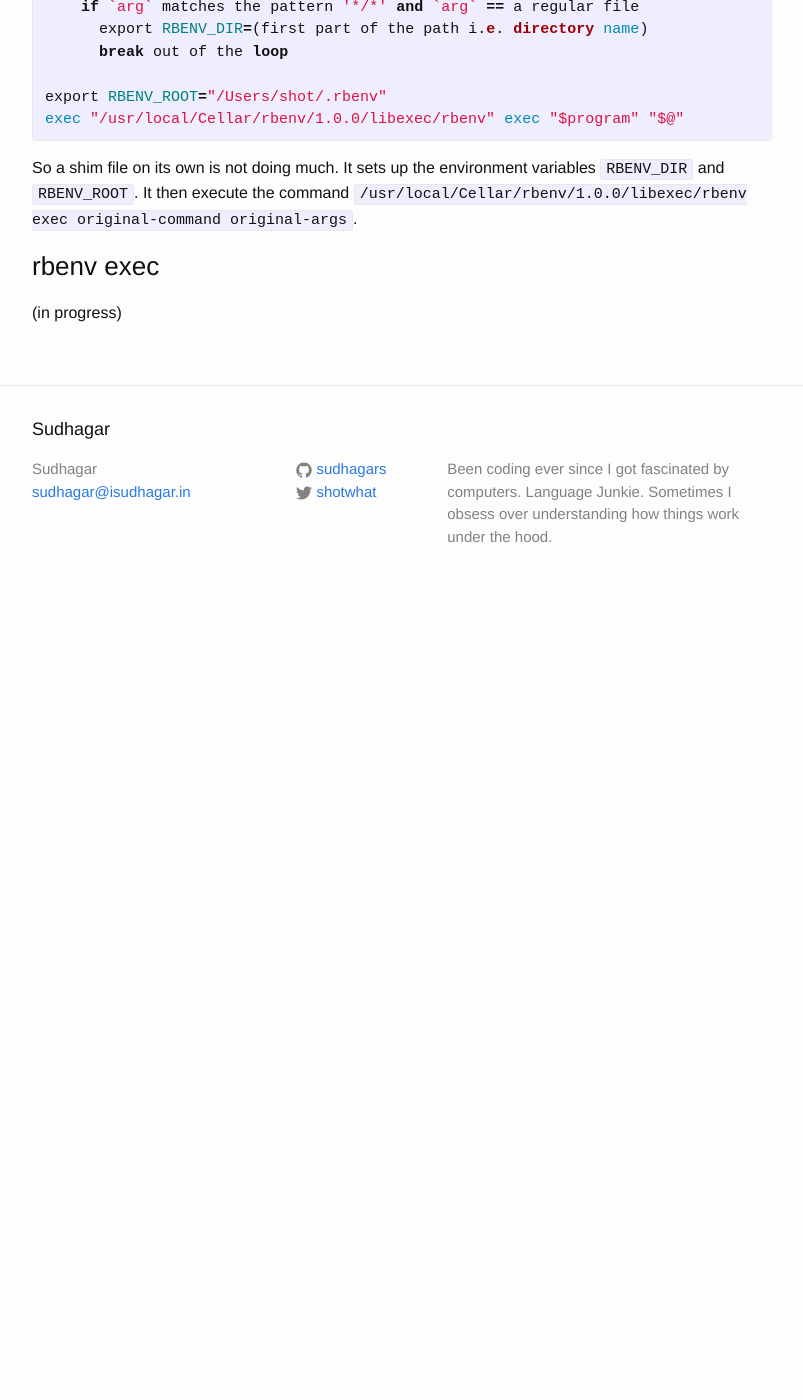
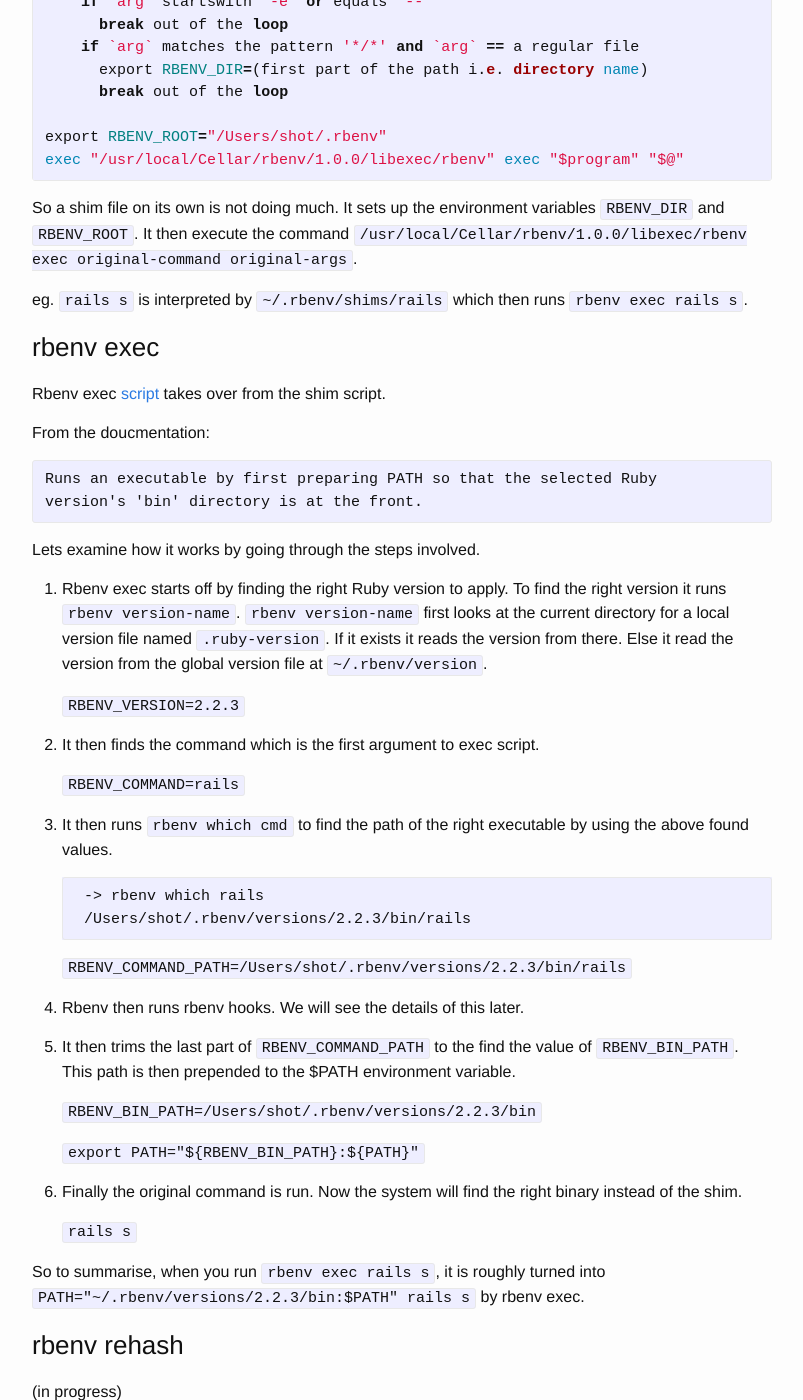
Before and after one commit to SudhagarS/sudhagars.github.io, a Jekyll site: the page built from _posts/2016-07-22-rbenv-internals.markdown, in a window 1280 px wide and 1400 px high, scrolled down 1927 px. Shown: the whole window, without its empty margins (238-1041 px from the left). Built offline with Jekyll 4.4.1, drawn with Linux system fonts in a browser that asks for light colours; before the commit the page ends 2535 px from its top, so only the background shows below that; some of the changed text lies outside the part shown.

Commit message:
Edited rbenv internals

```diff
--- a/_posts/2016-07-22-rbenv-internals.markdown
+++ b/_posts/2016-07-22-rbenv-internals.markdown
@@ -17,9 +17,11 @@ I deleted the file, did a rehash and everything worked fine. I have run across i
 
 `rbenv` is really simple at its core. You install different ruby versions with `rbenv install version` and pick a version for a specific project with `rbenv local version` and set a global ruby version with `rbenv global version`.
 
+Rbenv puts different Ruby versions in `~/.rbenv/versions`.
+
 ### Shims
 
-If you go into ~/.rbenv, you will find two directories `shims` and `versions`. Shims? What is it? Here is its [wikipedia](https://en.wikipedia.org/wiki/Shim_(computing)) description.
+If you go into ~/.rbenv, you will find another directory `shims`. Shims? What is it? Here is its [wikipedia](https://en.wikipedia.org/wiki/Shim_(computing)) description.
 
 > *In computer programming, a shim is a small library that transparently intercepts API calls and changes the arguments passed, handles the operation itself, or redirects the operation elsewhere.*
 
@@ -76,6 +78,49 @@ exec "/usr/local/Cellar/rbenv/1.0.0/libexec/rbenv" exec "$program" "$@"
 
 So a shim file on its own is not doing much. It sets up the environment variables `RBENV_DIR` and `RBENV_ROOT`. It then execute the command `/usr/local/Cellar/rbenv/1.0.0/libexec/rbenv exec original-command original-args`.
 
+eg. `rails s` is interpreted by `~/.rbenv/shims/rails` which then runs `rbenv exec rails s`.
+
 ### rbenv exec
 
+Rbenv exec [script](https://github.com/rbenv/rbenv/blob/master/libexec/rbenv-exec) takes over from the shim script.
+
+From the doucmentation:
+{% highlight html %}
+Runs an executable by first preparing PATH so that the selected Ruby
+version's 'bin' directory is at the front.
+{% endhighlight %}
+
+Lets examine how it works by going through the steps involved.
+
+1. Rbenv exec starts off by finding the right Ruby version to apply. To find the right version it runs `rbenv version-name`. `rbenv version-name` first looks at the current directory for a local version file named `.ruby-version`. If it exists it reads the version from there. Else it read the version from the global version file at `~/.rbenv/version`.
+
+    `RBENV_VERSION=2.2.3`
+
+2. It then finds the command which is the first argument to exec script.
+
+    `RBENV_COMMAND=rails`
+
+3. It then runs `rbenv which cmd` to find the path of the right executable by using the above found values.
+
+        -> rbenv which rails
+        /Users/shot/.rbenv/versions/2.2.3/bin/rails
+
+      `RBENV_COMMAND_PATH=/Users/shot/.rbenv/versions/2.2.3/bin/rails`
+
+4. Rbenv then runs rbenv hooks. We will see the details of this later.
+
+5. It then trims the last part of `RBENV_COMMAND_PATH` to the find the value of `RBENV_BIN_PATH`. This path is then prepended to the $PATH environment variable.
+
+      `RBENV_BIN_PATH=/Users/shot/.rbenv/versions/2.2.3/bin`
+
+      `export PATH="${RBENV_BIN_PATH}:${PATH}"`
+
+6. Finally the original command is run. Now the system will find the right binary instead of the shim.
+
+      `rails s`
+
+So to summarise, when you run `rbenv exec rails s`, it is roughly turned into `PATH="~/.rbenv/versions/2.2.3/bin:$PATH" rails s` by rbenv exec.
+
+### rbenv rehash
+
 (in progress)
```
